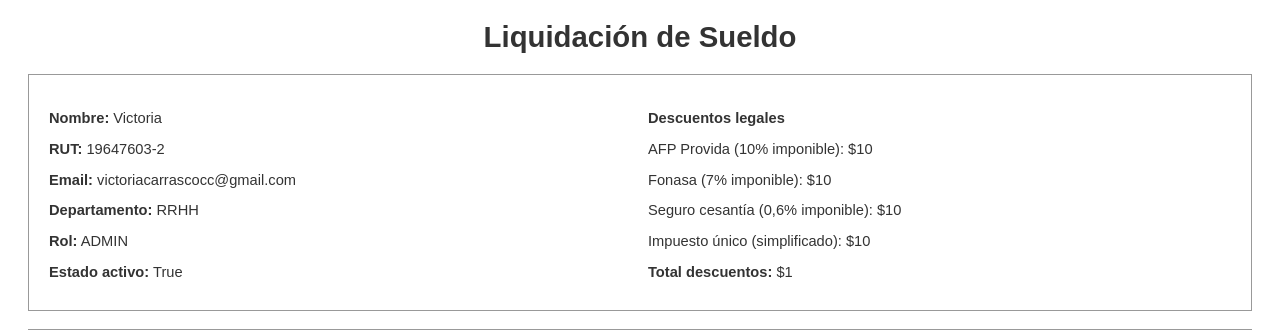
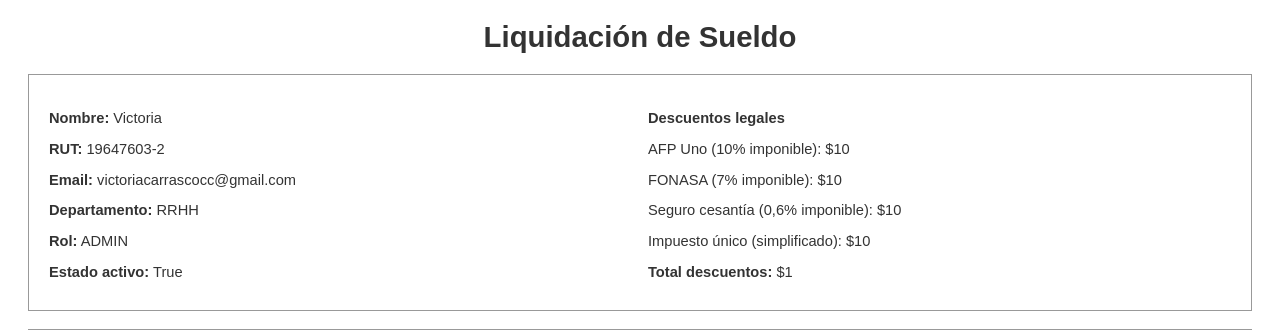
Before and after one commit to VictoriaCarrasco/Ticashop_proyecto, a Django app: template ticashop/apptica/templates/liquidacion_pdf.html in a window 1280 px wide. Shown: the top 330 px of the page. Run offline with Django 5.2, Linux system fonts and the light colour scheme; data comes from the database, SQL or seed files in the repository; tables that the repository leaves empty hold one stand-in row (values such as "Sample post"); the template is opened without the code that fills it: values that come from a table or form of the project are taken from there, most other values are stand-ins (such as "Sample title", 1, 10 or a date in 2020).

Commit message:
Cambio Campos descuentos

```diff
--- a/ticashop/apptica/templates/liquidacion_pdf.html
+++ b/ticashop/apptica/templates/liquidacion_pdf.html
@@ -74,8 +74,8 @@
       <!-- Columna derecha: descuentos legales -->
       <td style="width: 50%;">
         <p><span class="label">Descuentos legales</span></p>
-        <p>AFP Provida (10% imponible): ${{ afp|floatformat:0 }}</p>
-        <p>Fonasa (7% imponible): ${{ salud|floatformat:0 }}</p>
+        <p>AFP Uno (10% imponible): ${{ afp|floatformat:0 }}</p>
+        <p>FONASA (7% imponible): ${{ salud|floatformat:0 }}</p>
         <p>Seguro cesantía (0,6% imponible): ${{ seguro|floatformat:0 }}</p>
         <p>Impuesto único (simplificado): ${{ impuesto|floatformat:0 }}</p>
         <p><span class="label">Total descuentos:</span> ${{ total_descuentos|floatformat:0 }}</p>
```
